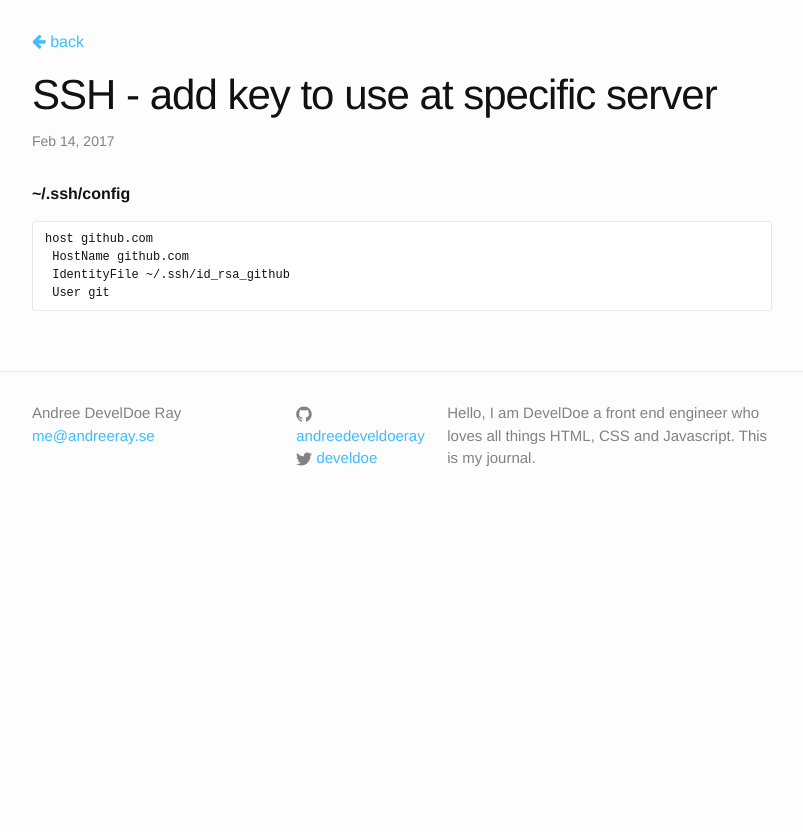
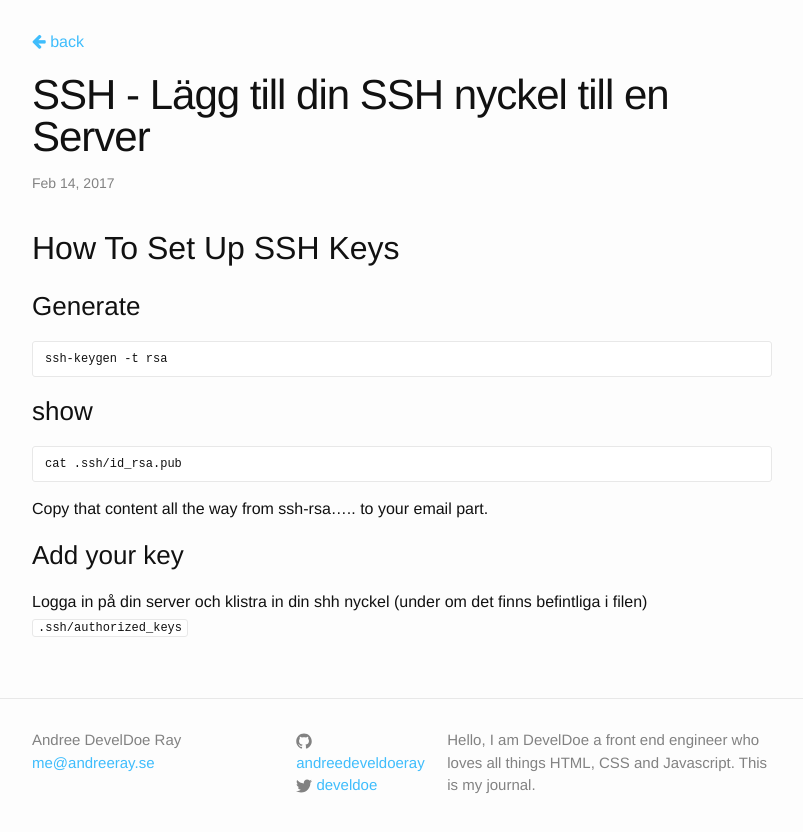
Before and after one commit to develdoe/develdoe.github.io, a Jekyll site: the page built from _posts/2017-02-14-ssh-add-key-to-use-at-specific-server.md, in a window 1280 px wide. Shown: the top 832 px of the page, without its empty margins (238-1041 px from the left). Built offline with Jekyll 4.4.1, drawn with Linux system fonts in a browser that asks for light colours.

Commit message:
Update 2017-02-14-ssh-add-key-to-use-at-specific-server.md

````diff
--- a/_posts/2017-02-14-ssh-add-key-to-use-at-specific-server.md
+++ b/_posts/2017-02-14-ssh-add-key-to-use-at-specific-server.md
@@ -1,15 +1,25 @@
 ---
 date: '2017-02-14 17:35 +0100'
 published: true
-title: SSH - add key to use at specific server
+title: SSH - Lägg till din SSH nyckel till en Server
 category:
   - Development
 ---
-**~/.ssh/config**
+## How To Set Up SSH Keys
+
+### Generate
 
 ```
-host github.com
- HostName github.com
- IdentityFile ~/.ssh/id_rsa_github
- User git
+ssh-keygen -t rsa
 ```
+### show
+
+```
+cat .ssh/id_rsa.pub
+```
+
+Copy that content all the way from ssh-rsa..... to your email part.
+
+### Add your key
+
+Logga in på din server och klistra in din shh nyckel (under om det finns befintliga i filen) `.ssh/authorized_keys`
````
